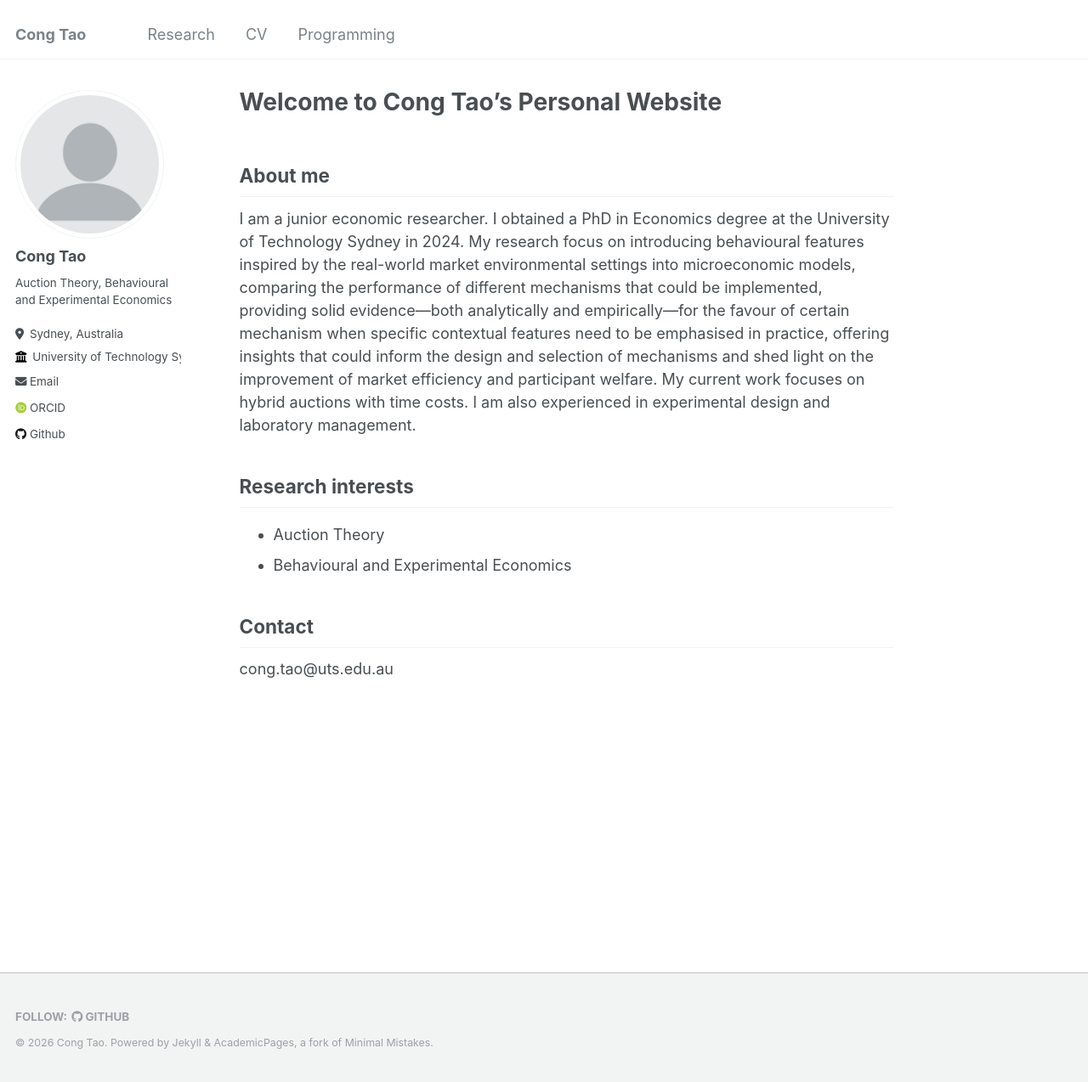
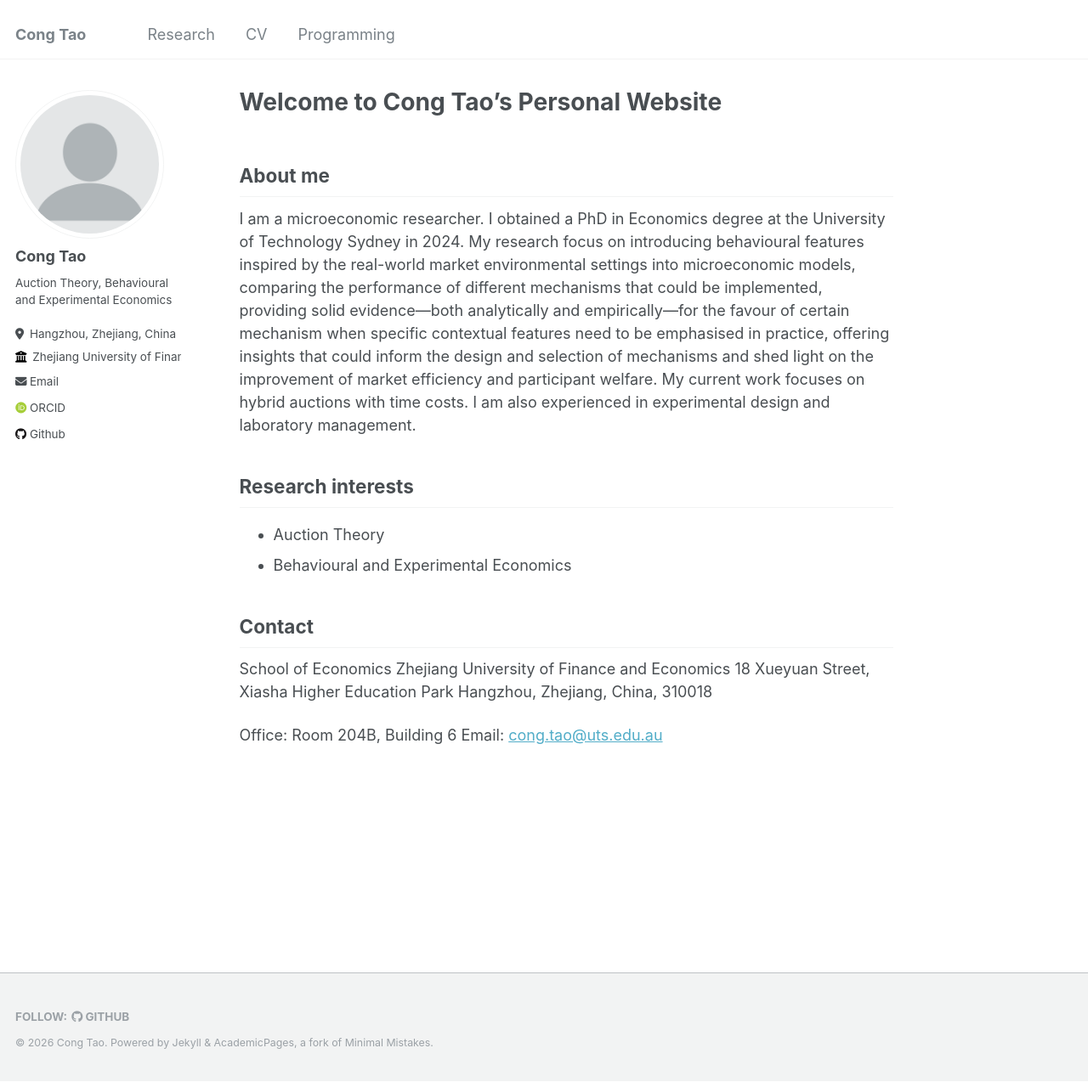
Before and after one commit to Misaka-19090/Misaka-19090.github.io, a Jekyll site: the page built from _pages/about.md, in a window 1280 px wide and 1274 px high. Shown: the whole window at 85% size. Built offline with Jekyll 4.4.1, drawn with Linux system fonts in a browser that asks for light colours; some web fonts are replaced.

Commit message:
update info with ZUFE

```diff
--- a/_config.yml
+++ b/_config.yml
@@ -25,10 +25,10 @@ author:
   name             : "Cong Tao"
   pronouns         : # example: "she/her"
   bio              : "Auction Theory, Behavioural and Experimental Economics"
-  location         : "Sydney, Australia"
-  employer         : "University of Technology Sydney"
+  location         : "Hangzhou, Zhejiang, China"
+  employer         : "Zhejiang University of Finance and Economics"
   uri              : # URL
-  email            : "cong.tao@student.uts.edu.au"
+  email            : "cong.tao@uts.edu.au"
 
   # Academic websites
   arxiv            : # URL - Update with the correct link to your profile
--- a/_pages/about.md
+++ b/_pages/about.md
@@ -9,7 +9,7 @@ redirect_from:
 
 ## About me
 
-I am a junior economic researcher. I obtained a PhD in Economics degree at the University of Technology Sydney in 2024. My research focus on introducing behavioural features inspired by the real-world market environmental settings into microeconomic models, comparing the performance of different mechanisms that could be implemented, providing solid evidence---both analytically and empirically---for the favour of certain mechanism when specific contextual features need to be emphasised in practice, offering insights that could inform the design and selection of mechanisms and shed light on the improvement of market efficiency and participant welfare. My current work focuses on hybrid auctions with time costs. I am also experienced in experimental design and laboratory management.
+I am a microeconomic researcher. I obtained a PhD in Economics degree at the University of Technology Sydney in 2024. My research focus on introducing behavioural features inspired by the real-world market environmental settings into microeconomic models, comparing the performance of different mechanisms that could be implemented, providing solid evidence---both analytically and empirically---for the favour of certain mechanism when specific contextual features need to be emphasised in practice, offering insights that could inform the design and selection of mechanisms and shed light on the improvement of market efficiency and participant welfare. My current work focuses on hybrid auctions with time costs. I am also experienced in experimental design and laboratory management.
 
 ## Research interests
 
@@ -18,4 +18,10 @@ I am a junior economic researcher. I obtained a PhD in Economics degree at the U
 
 ## Contact
 
-cong.tao@uts.edu.au
+School of Economics
+Zhejiang University of Finance and Economics
+18 Xueyuan Street, Xiasha Higher Education Park
+Hangzhou, Zhejiang, China, 310018
+
+Office: Room 204B, Building 6
+Email: <a href="mailto:cong.tao@uts.edu.au">cong.tao@uts.edu.au</a>
```
Also changed, not shown: _pages/cv.md (+8 -3 lines).
